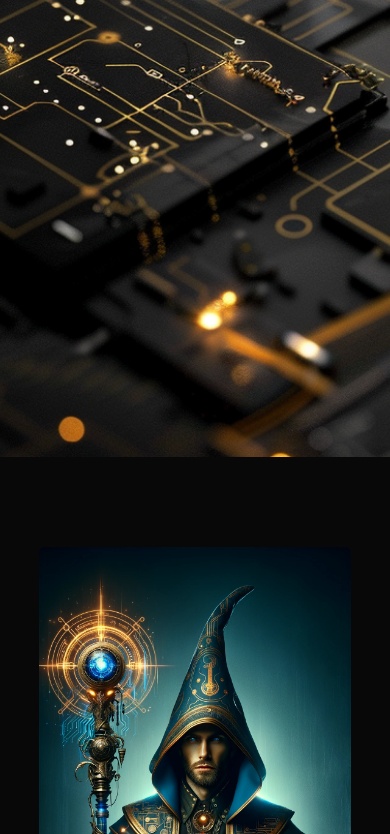
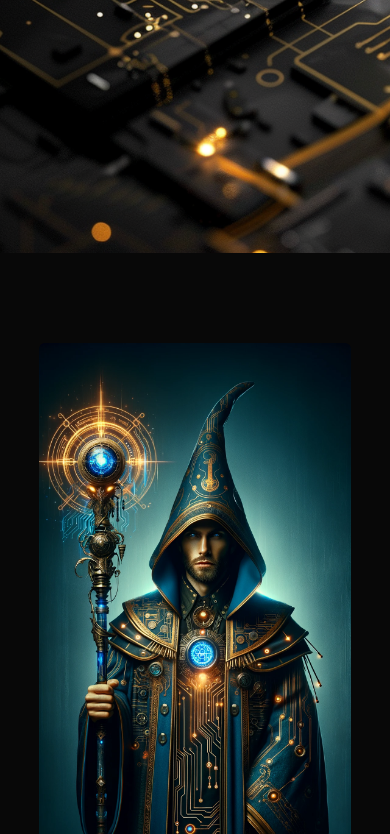
Before and after one commit to nullityrooted/nullityrooted.github.io, a website: page index.html in a window 390 px wide. Shown: the part 387-1221 px from the top of the page. Drawn offline with Linux system fonts and the light colour scheme.

Commit message:
Fixed Scrolling
Fixed the scrolling issue on mobile, hero image set to scroll instead of fixed attachment.

```diff
--- a/css/style.css
+++ b/css/style.css
@@ -14,12 +14,11 @@ body {
 
 #header {
     width: 100%;
-    height: 100vh;
+    height: 40em;
     background-image: url(/img/bg.png);
     background-size: cover;
     background-position: center;
     background-attachment: fixed;
-    min-height: calc(var(--vh-initial, 1vh) * 100);
 }
 
 .container {
@@ -434,6 +433,7 @@ nav .fa-solid {
 
 @media only screen and (max-width: 600px){
     #header{
+        background-attachment: scroll;
         background-image: url(../img/bg-mobile.png);
     }
     .header-text {
--- a/index.html
+++ b/index.html
@@ -251,13 +251,5 @@
         }
         </script>
 
-        <!-- Scrolling issue on mobile -->
-        <script>
-            document.addEventListener('DOMContentLoaded', function () {
-                // Set initial viewport height as a CSS variable
-                document.documentElement.style.setProperty('--vh-initial', `${window.innerHeight * 0.01}px`);
-            });
-            </script>
-
 </body>
 </html>
```
